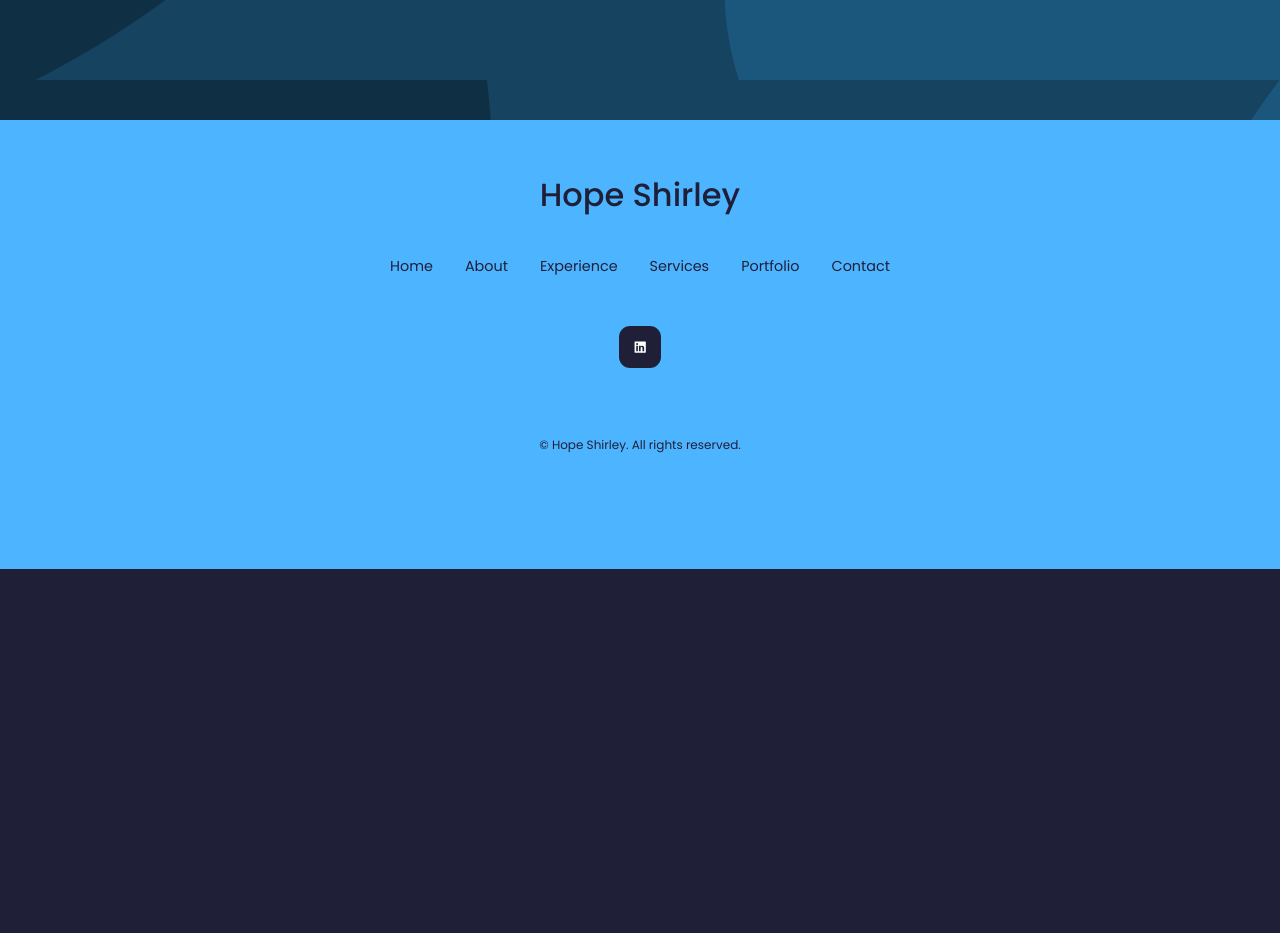
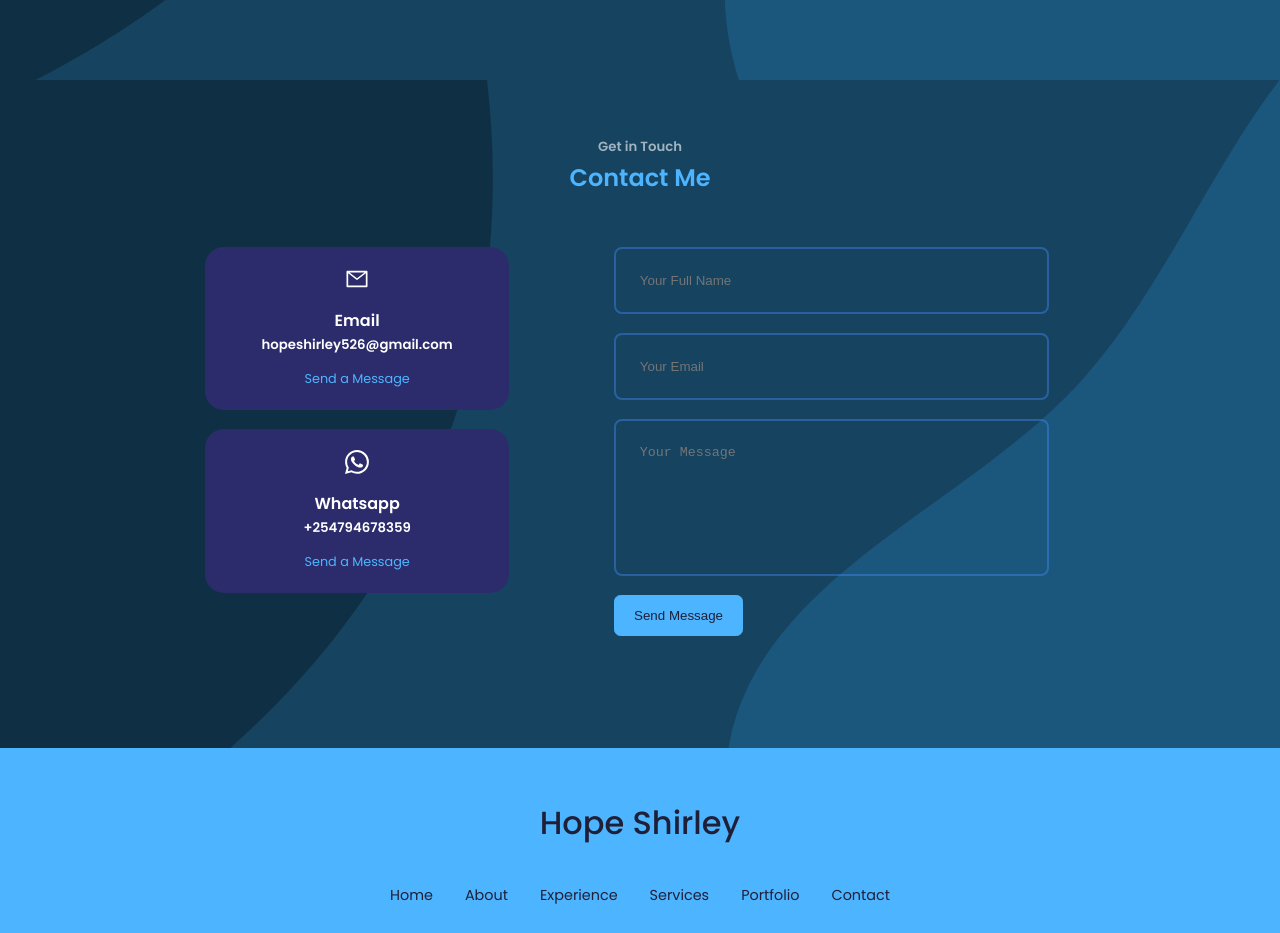
Before and after one commit to hopeminyoso/my-portfolio, a React (Create React App) app: page / in a window 1280 px wide. Shown: the part 3120-4053 px from the top of the page. Before the commit the page ends 3689 px from the top, so only its background shows below. Built offline with nearby package versions, Linux system fonts and the light colour scheme.

Commit message:
update contact component

```diff
--- a/package.json
+++ b/package.json
@@ -6,6 +6,7 @@
     "@testing-library/jest-dom": "^5.17.0",
     "@testing-library/react": "^13.4.0",
     "@testing-library/user-event": "^13.5.0",
+    "emailjs-com": "^3.2.0",
     "next": "^14.0.2",
     "react": "^18.2.0",
     "react-dom": "^18.2.0",
--- a/src/App.js
+++ b/src/App.js
@@ -3,7 +3,9 @@
 import About from "./components/about/about";
 import Experience from "./components/experience/experience";
 import Services from "./components/services/services";
+import Contact from "./components/contact/contact";
 import Footer from "./components/footer/footer";
+
 
 const App = () => {
   return (
@@ -12,6 +14,7 @@
       <About />
       <Experience/>
       <Services/>
+      <Contact/>
       <Footer/>
     </>
   );
--- /dev/null
+++ b/src/components/contact/contact.css
@@ -0,0 +1,70 @@
+.container.contact__container {
+    width: 68%;
+    display: grid;
+    grid-template-columns: 35% 50%;
+    gap: 12%;
+  }
+
+  .contact__options {
+    display: flex;
+    flex-direction: column;
+    gap: 1.2rem;
+  }
+
+  .contact__option {
+    background: var(--color-bg-variant);
+    padding: 1.2rem;
+    border-radius: 1.2rem;
+    text-align: center;
+    border: 1px solid transparent;
+    transition: var(--transition);
+  }
+
+  .contact__option:hover {
+    background: transparent;
+    border-color: var(--color-primary-variant);
+  }
+
+  .contact__option-icon {
+    font-size: 1.5rem;
+    margin-bottom: 0.5rem;
+  }
+
+  .contact__option a {
+    margin-top: 0.7rem;
+    display: block;
+    font-size: 0.8rem;
+  }
+
+  /* ==================================== */
+  form {
+    display: flex;
+    flex-direction: column;
+    gap: 1.2rem;
+  }
+
+  input,
+  textarea {
+    width: 100%;
+    padding: 1.5rem;
+    border-radius: 0.5rem;
+    background: transparent;
+    border: 2px solid var(--color-primary-variant);
+    resize: none;
+    color: var(--color-white);
+  }
+
+  /* media queries (medium devices) */
+  @media screen and (max-width: 1024px) {
+    .container.contact__container {
+      grid-template-columns: 1fr;
+      gap: 2rem;
+    }
+  }
+  /* media queries (small devices) */
+
+  @media screen and (max-width: 600px) {
+    .container.contact__container {
+      width: var(--container-width-sm);
+    }
+  }
--- /dev/null
+++ b/src/components/contact/contact.jsx
@@ -0,0 +1,83 @@
+import React from "react";
+import "./contact.css";
+import { AiOutlineMail } from "react-icons/ai";
+import { BsWhatsapp } from "react-icons/bs";
+import { useRef } from "react";
+import emailjs from "emailjs-com";
+
+function Contact(props) {
+  const form = useRef();
+
+  const sendEmail = (e) => {
+    e.preventDefault();
+
+    emailjs
+      .sendForm(
+        "service_vrw02w9",
+        "template_y18zmnf",
+        form.current,
+        "ZdCVY39F4HA6NW290"
+      )
+      .then(
+        (result) => {
+          alert("message sucesfully sent");
+        },
+        (error) => {
+          alert("An error occurred! Please try again");
+        }
+      );
+    e.target.reset();
+  };
+  return (
+    <section id="contact">
+      <h5>Get in Touch</h5>
+      <h2>Contact Me</h2>
+
+      <div className="container contact__container">
+        <div className="contact__options">
+          <article className="contact__option">
+            <AiOutlineMail className="contact__option-icon" />
+            <h4>Email</h4>
+            <h5>hopeshirley526@gmail.com</h5>
+            <a href="mailto:hopeshirley526@gmail.com" target="_blank">
+              Send a Message
+            </a>
+          </article>
+          <article className="contact__option">
+            <BsWhatsapp className="contact__option-icon" />
+            <h4>Whatsapp</h4>
+            <h5>+254794678359</h5>
+            <a
+              href="https://api.whatsapp.com/send?phone=254794678359"
+              target="_blank"
+            >
+              Send a Message
+            </a>
+          </article>
+        </div>
+
+        {/* END OF CONTACT OPTIONS */}
+        <form ref={form} onSubmit={sendEmail}>
+          <input
+            name="name"
+            type="text"
+            placeholder="Your Full Name"
+            required
+          />
+          <input type="email" name="email" placeholder="Your Email" required />
+          <textarea
+            name="message"
+            rows="7"
+            placeholder="Your Message"
+            required
+          ></textarea>
+          <button type="submit" className="btn btn-primary">
+            Send Message
+          </button>
+        </form>
+      </div>
+    </section>
+  );
+}
+
+export default Contact;
```
Also changed, not shown: 1 other file (tests, documents, lock files or other folders).
